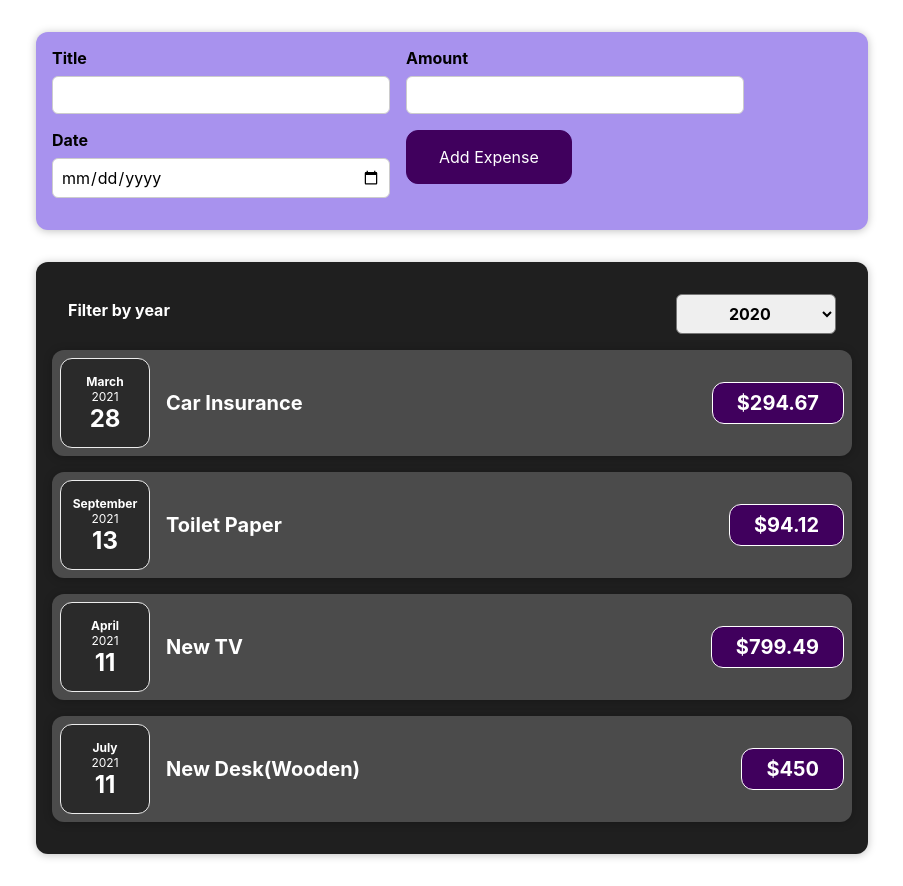
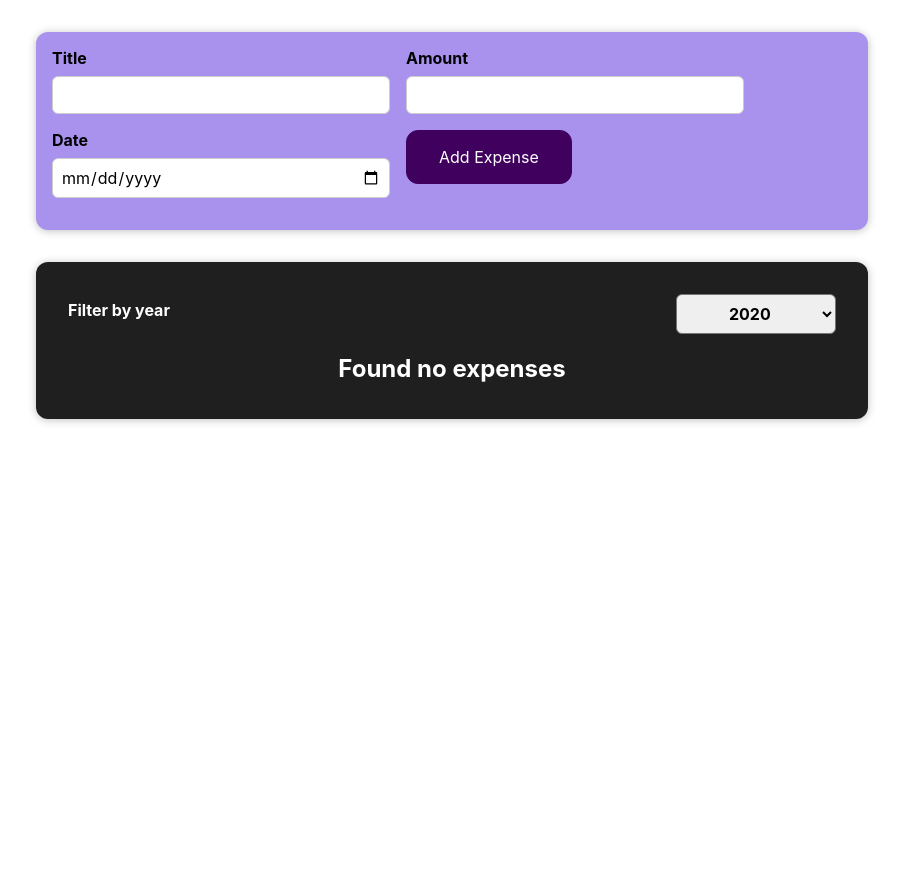
Before and after one commit to gayfulina/react-project-store, a React (Create React App) app: page / in a window 1280 px wide. Shown: the whole page, without its empty margins (188-1091 px from the left). After the commit the page ends 800 px from the top, so only its background shows below. Built offline with nearby package versions, Linux system fonts and the light colour scheme.

Commit message:
organisation2

```diff
--- a/src/App.js
+++ b/src/App.js
@@ -2,20 +2,23 @@
 
 import Expenses from "./components/Expenses/Expenses";
 import NewExpense from "./components/Expenses/NewExpence/NewExpense";
-import ExpensesFilter from "./components/Expenses/ExpensesFilter";
+import {useState} from "react";
 
-const expenses = [
+const DUMMY_EXPENSES = [
     {id: Math.random(), title: 'Car Insurance', amount: 294.67, date: new Date(2021, 2, 28)},
     {id: Math.random(), title: 'Toilet Paper', amount: 94.12, date: new Date(2021, 8, 13)},
     {id: Math.random(), title: 'New TV', amount: 799.49, date: new Date(2021, 3, 11)},
     {id: Math.random(), title: 'New Desk(Wooden)', amount: 450, date: new Date(2021, 6, 11)},
 ]
 
-const addExpenseHandler = expense => {
+function App() {
+    const [expenses, setExpenses] = useState(DUMMY_EXPENSES)
+    const addExpenseHandler = expense => {
+        setExpenses(prevExpenses => {
+            return [expense, ...prevExpenses]
+        });
+    }
 
-}
-
-function App() {
     return (
         <div>
             <NewExpense onAddExpense={addExpenseHandler}/>
--- a/src/components/Expenses/ExpenseItem.js
+++ b/src/components/Expenses/ExpenseItem.js
@@ -5,15 +5,15 @@
 
 const ExpenseItem = (props) => {
     return (
+        <li>
             <Card className="expense-item">
-            <div>
                 <ExpenseDate date={props.date}/>
-            </div>
                 <div className="expense-item__description">
                     <h2>{props.title}</h2>
                     <div className="expense-item__price">${props.amount}</div>
                 </div>
             </Card>
+        </li>
     )
 }
 export default ExpenseItem;
--- a/src/components/Expenses/Expenses.js
+++ b/src/components/Expenses/Expenses.js
@@ -1,27 +1,29 @@
 import './Expenses.css'
-import ExpenseItem from "./ExpenseItem";
+import ExpensesList from './ExpensesList';
 import Card from '../UI/Card'
 import ExpensesFilter from "./ExpensesFilter";
 import {useState} from "react";
 
 const Expenses = (props) => {
-    const [filteredYear, setFilteredYear] = useState('2020')
+    const [filteredYear, setFilteredYear] = useState('2020');
+
     const filterChangeHandler = selectedYear => {
         setFilteredYear(selectedYear);
     }
 
+    const filteredExpenses = props.expenses.filter(el => {
+        return el.date.getFullYear().toString() === filteredYear;
+    });
+
+
     return (
         <div>
             <Card className="expenses">
-                <ExpensesFilter selected={filteredYear} onChangeFilter={filterChangeHandler}/>
-                {props.expenses.map(el =>
-                    <div key={el.id}>
-                        <ExpenseItem
-                            title={el.title}
-                            amount={el.amount}
-                            date={el.date}
-                        />
-                    </div>)}
+                <ExpensesFilter
+                    selected={filteredYear}
+                    onChangeFilter={filterChangeHandler}
+                />
+               <ExpensesList items={filteredExpenses} />
             </Card>
         </div>
     )
--- /dev/null
+++ b/src/components/Expenses/ExpensesList.css
@@ -0,0 +1,9 @@
+.expenses-list {
+    list-style: none;
+    padding: 0;
+}
+
+.expenses-list__fallback {
+    color: white;
+    text-align: center;
+}
--- /dev/null
+++ b/src/components/Expenses/ExpensesList.js
@@ -0,0 +1,23 @@
+import ExpenseItem from "./ExpenseItem";
+import './ExpensesList.css'
+
+const ExpensesList = (props) => {
+    if (props.items.length === 0) {
+        return <h2 className="expenses-list__fallback"> Found no expenses</h2>
+    }
+
+    return (
+        <ul className="expenses-list">
+            {props.items.map(el => (
+                <ExpenseItem
+                    key={el.id}
+                    title={el.title}
+                    amount={el.amount}
+                    date={el.date}
+                />
+            ))}
+        </ul>
+    );
+};
+
+export default ExpensesList;
```
Lines whose indentation alone changed are shown as unchanged.
